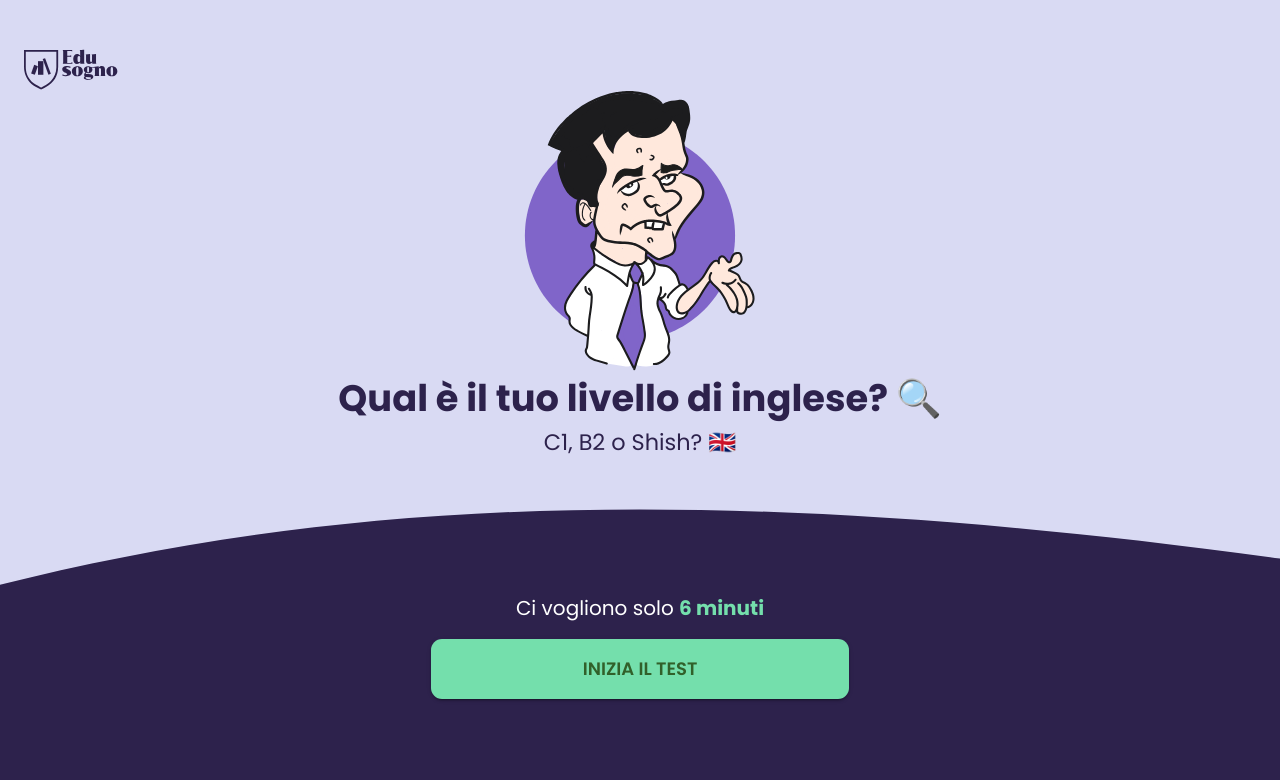
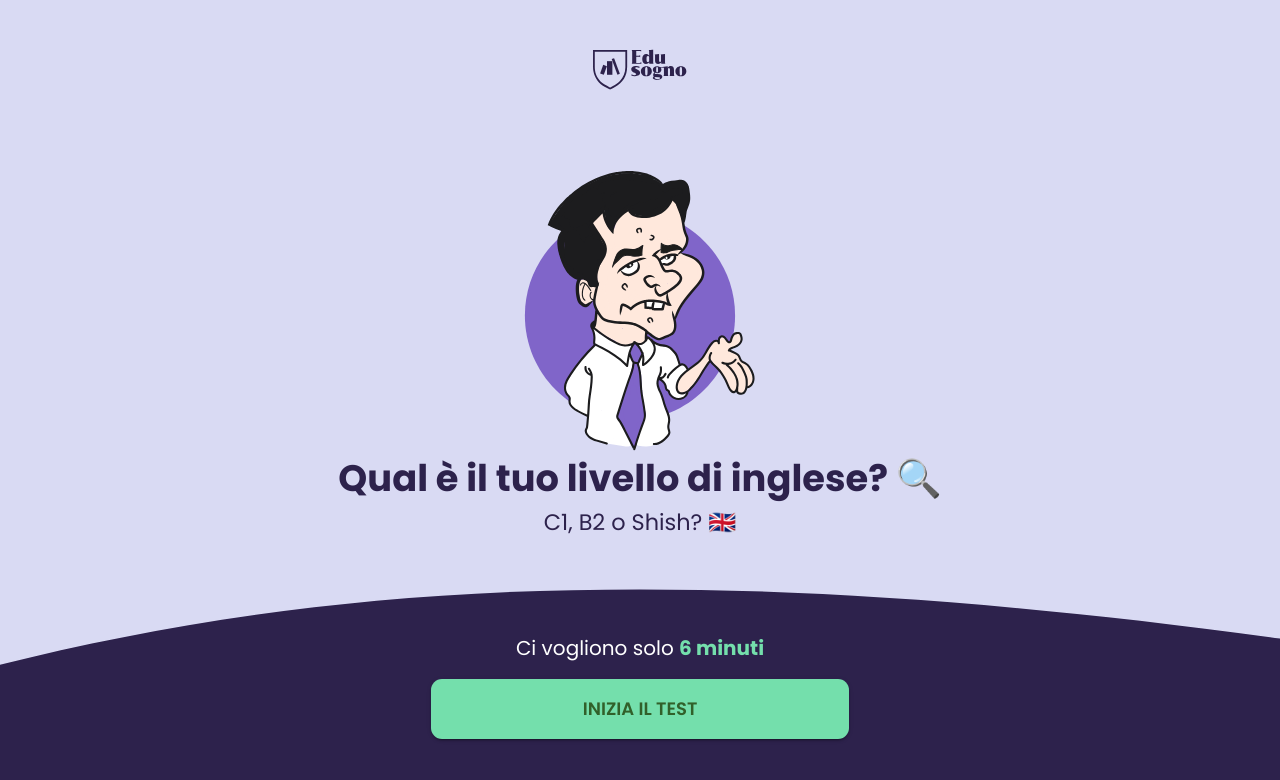
Before and after one commit to viktor998/ed-simulator, a React (Vite) app: page / in a window 1280 px wide. Shown: the top 780 px of the page. Built offline with nearby package versions, Linux system fonts and the light colour scheme.

Commit message:
audio fixes

```diff
--- a/src/pages/LandingPage.jsx
+++ b/src/pages/LandingPage.jsx
@@ -62,13 +62,14 @@ const LandingPage = () => {
     >
       <Header
         sx={{
-          ["@media (max-width:1047px)"]: {
+          ["@media (max-height:963px)"]: {
+            paddingBottom: "10vh",
+          },
           "& nav": {
             display: "flex",
             flexDirection: "row",
             justifyContent: "center",
             alignItems: "center",
-            },
           },
         }}
         logo={true}
@@ -133,7 +134,8 @@ const LandingPage = () => {
               },
             }}
           >
-            C1, B2 o Shish? 🇬🇧          </Typography>
+            C1, B2 o Shish? 🇬🇧{" "}
+          </Typography>
         </Box>
       </Box>
 
@@ -147,6 +149,9 @@ const LandingPage = () => {
           gap: "1rem",
           paddingTop: "4vh",
           minHeight: "190px",
+          ["@media (max-height:763px)"]: {
+            paddingTop: "4vh",
+          },
         }}
         className="bottom"
       >
```
Lines whose indentation alone changed are shown as unchanged.
